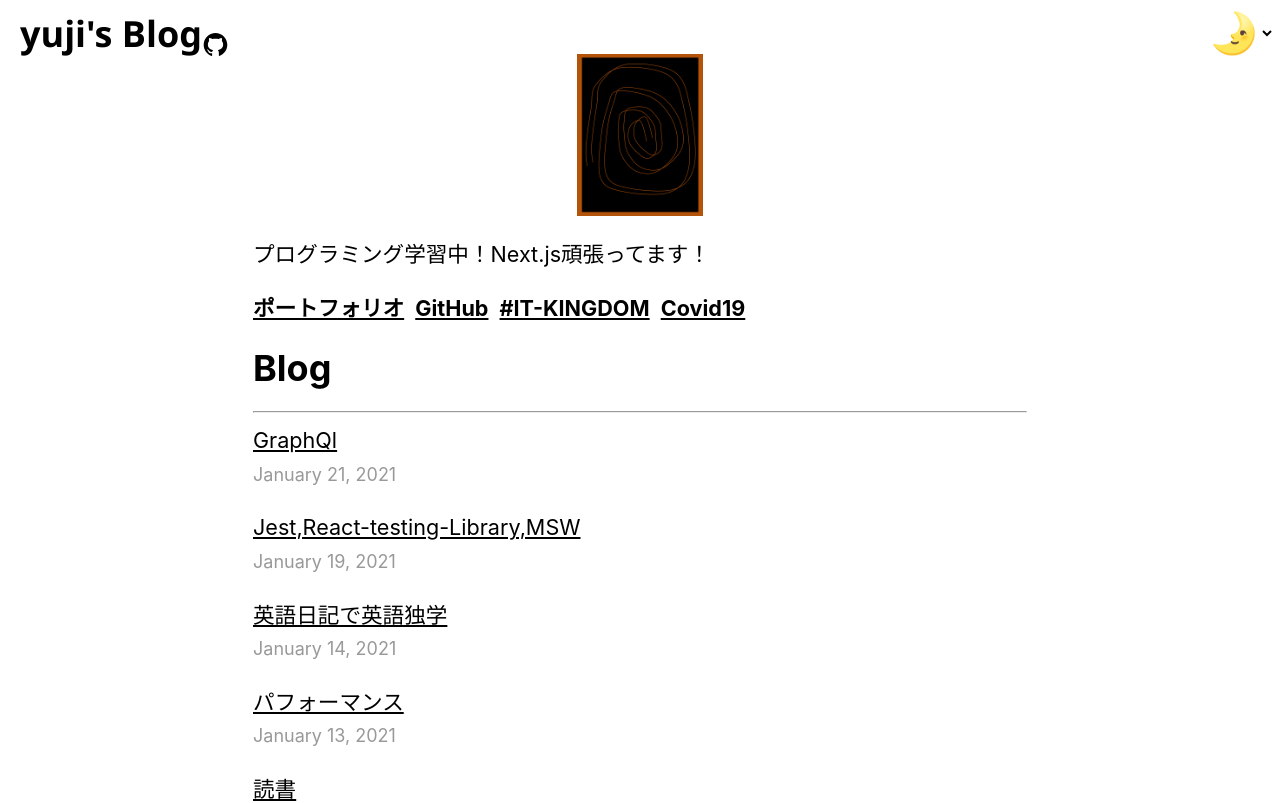
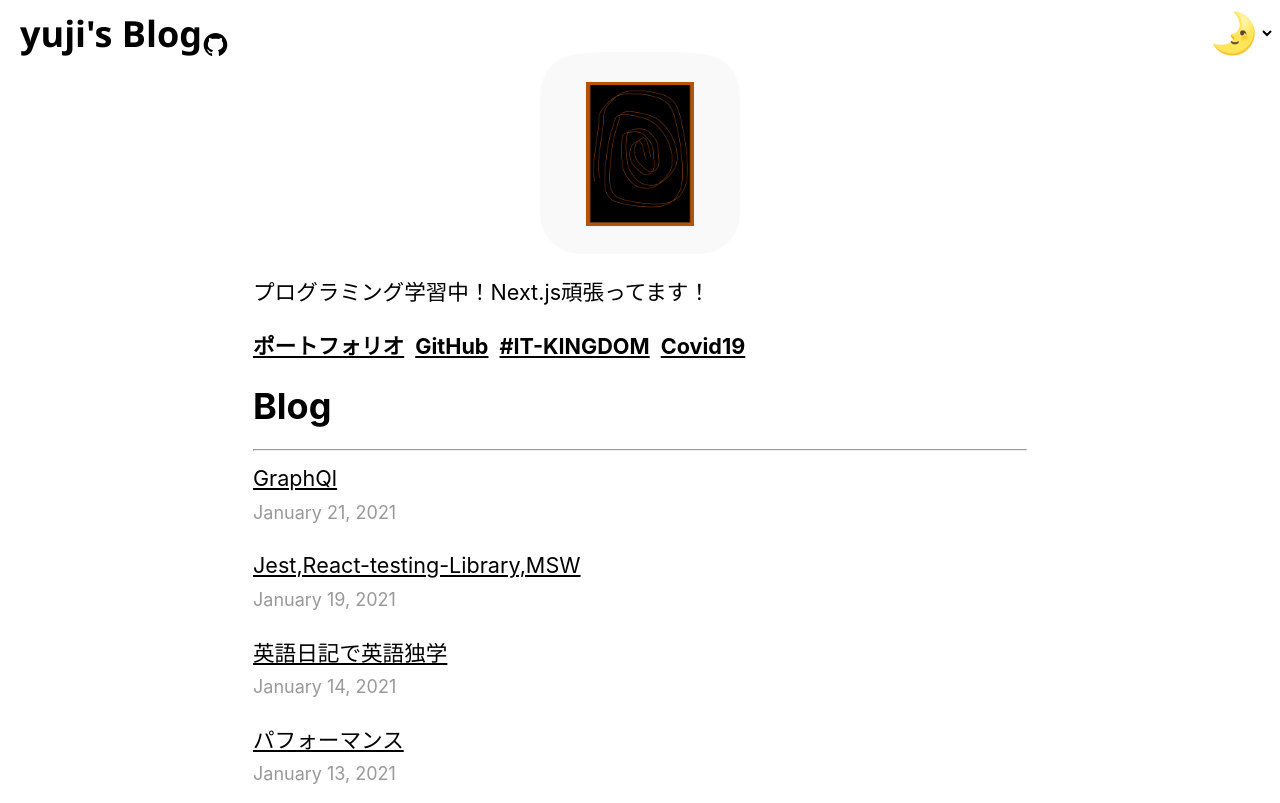
Before and after one commit to yuji-bvb/nextjs-blog, a Next.js app: page / in a window 1280 px wide. Shown: the top 803 px of the page. Built offline with nearby package versions, Linux system fonts and the light colour scheme.

Commit message:
🎨 スーパー楕円追加

```diff
--- a/components/layout.module.css
+++ b/components/layout.module.css
@@ -17,10 +17,48 @@
 
 .headerHomeImage {
   cursor: pointer;
-  width: 7rem;
-  height: 9rem;
+  width: 6rem;
+  height: 8rem;
+  position: absolute;
+  top: 50%;
+  left: 50%;
+  transform: translate(-50%, -50%);
 }
 
 .backToHome {
   margin: 3rem 0 0;
 }
+
+.superellipse {
+  cursor: pointer;
+  width: 200px;
+  height: 200px;
+  position: relative;
+  border-radius: 20%;
+  background-color: #f9f9f9;
+}
+
+.superellipse::before,
+.superellipse::after {
+  content: '';
+  position: absolute;
+  z-index: -1;
+  background-color: #f9f9f9;
+}
+‍ .superellipse::before {
+  border-radius: 2%/30%;
+  background-color: #f9f9f9;
+  top: 33px;
+  bottom: 33px;
+  right: -2px;
+  left: -2px;
+}
+
+.superellipse::after {
+  border-radius: 30%/2%;
+  background-color: #f9f9f9;
+  left: 33px;
+  right: 33px;
+  top: -2px;
+  bottom: -2px;
+}
--- a/components/layout.tsx
+++ b/components/layout.tsx
@@ -31,24 +31,24 @@ const Layout = ({
         {home ? (
           <>
             <Link href="/card">
+              <div className={styles.superellipse}>
                 <img
                   data-testid="card-nav"
                   src="/images/yugi.png"
                   className={`${styles.headerHomeImage}`}
                   alt={name}
                 />
+              </div>
             </Link>
           </>
         ) : (
           <>
             <Link href="/">
-              <a>
               <img
                 src="/images/profile.jpg"
                 className={`${styles.headerImage} ${utilStyles.borderCircle}`}
                 alt={name}
               />
-              </a>
             </Link>
           </>
         )}
```
Lines whose indentation alone changed are shown as unchanged.
